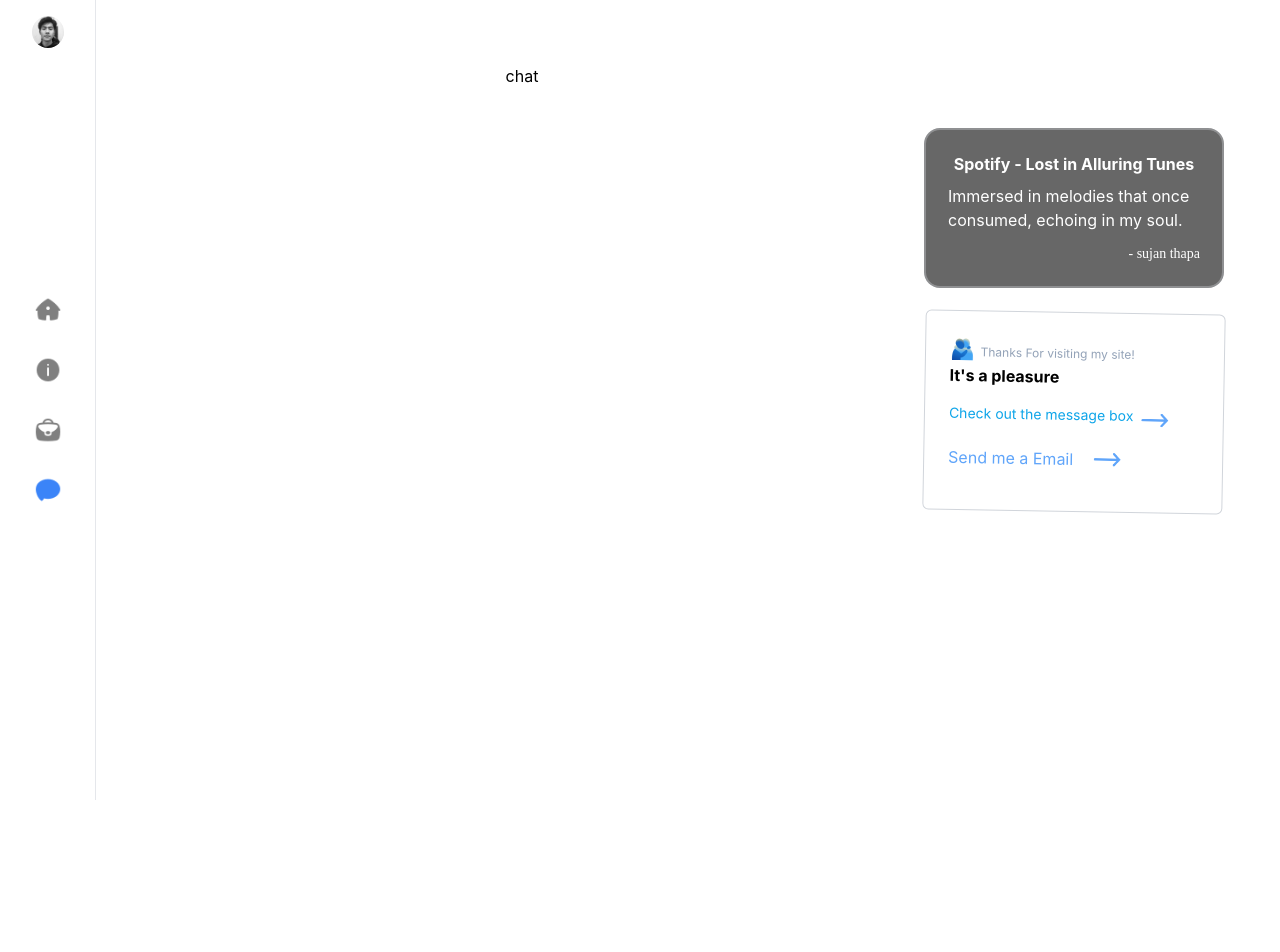
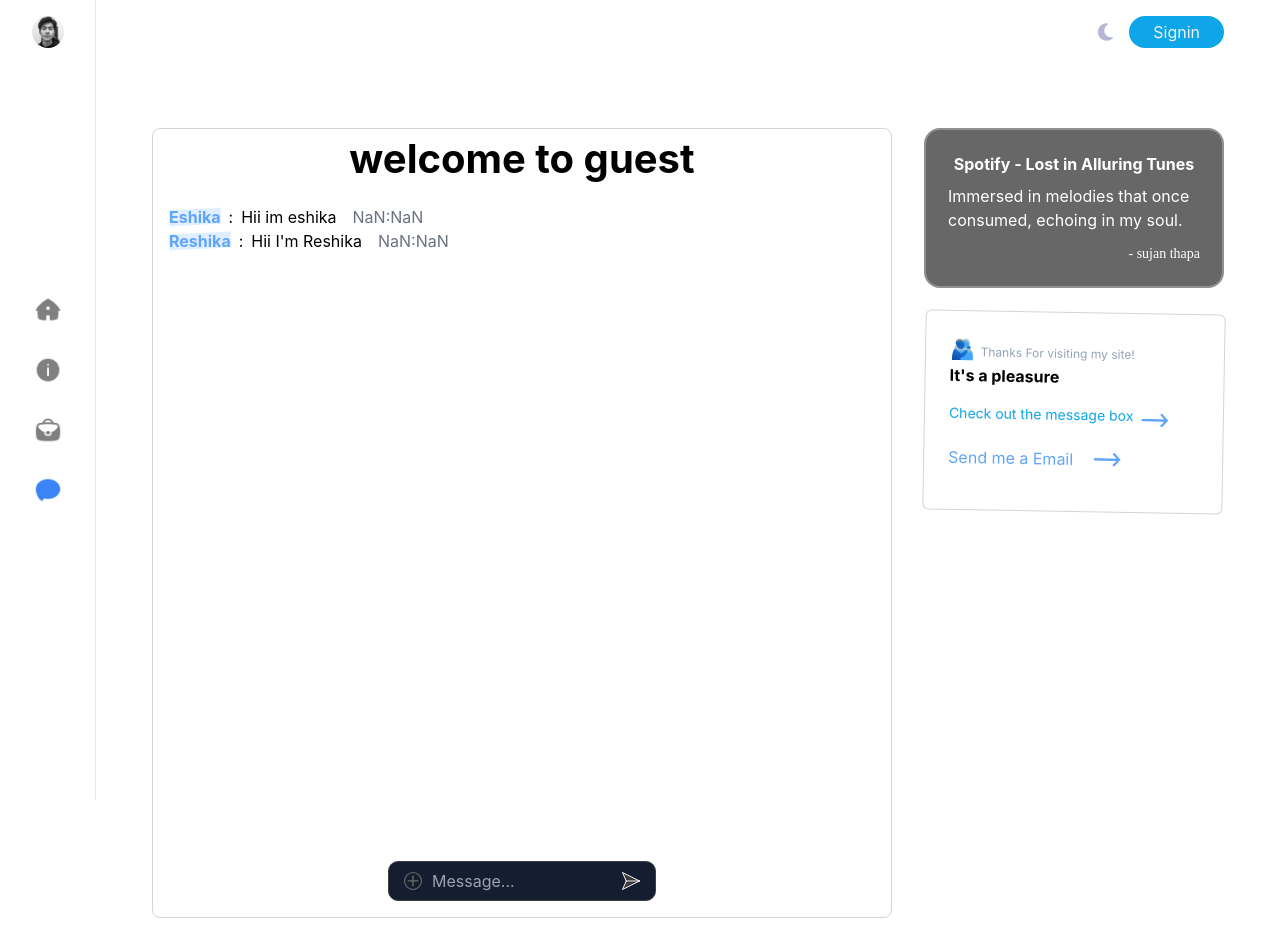
Before and after one commit to sujanthapa01/Sujan-Thapa-V2, a React (Vite) app: page /Chat in a window 1280 px wide. Shown: the top 952 px of the page. Before the commit the page ends 800 px from the top, so only its background shows below. Built offline with nearby package versions, Linux system fonts and the light colour scheme; grey boxes are pictures that could not be loaded.

Commit message:
working on chat

```diff
--- a/src/components/projectComp.jsx
+++ b/src/components/projectComp.jsx
@@ -14,7 +14,7 @@ const ProjectComp = ({ maxProjects }) => {
           setRepos(JSON.parse(cachedData));
           setLoading(false);
         } else {
-          const response = await fetch('https://api.github.com/users/sujanthap01/repos');
+          const response = await fetch('https://api.github.com/users/sujanthapa01/repos');
           if (!response.ok) {
             throw new Error('Failed to fetch data');
           }
--- a/src/index.css
+++ b/src/index.css
@@ -232,3 +232,117 @@ span.span:hover + img#arrow {
   background-color: var(--bg-body);
   color:var(--text-body) ;
 }
+
+.chat-bg{
+  background-color: rgba(255, 255, 255, 0.068);
+}
+
+/* chat-input */
+.messageBox {
+  width: fit-content;
+  height: 40px;
+  display: flex;
+  align-items: center;
+  justify-content: center;
+  background-color: #151e30;
+  padding: 0 15px;
+  border-radius: 10px;
+  border: 1px solid rgb(63, 63, 63);
+}
+.messageBox:focus-within {
+  border: 1px solid rgb(110, 110, 110);
+}
+.fileUploadWrapper {
+  width: fit-content;
+  height: 100%;
+  display: flex;
+  align-items: center;
+  justify-content: center;
+  font-family: Arial, Helvetica, sans-serif;
+}
+
+#file {
+  display: none;
+}
+.fileUploadWrapper label {
+  cursor: pointer;
+  width: fit-content;
+  height: fit-content;
+  display: flex;
+  align-items: center;
+  justify-content: center;
+  position: relative;
+}
+.fileUploadWrapper label svg {
+  height: 18px;
+}
+.fileUploadWrapper label svg path {
+  transition: all 0.3s;
+}
+.fileUploadWrapper label svg circle {
+  transition: all 0.3s;
+}
+.fileUploadWrapper label:hover svg path {
+  stroke: #fff;
+}
+.fileUploadWrapper label:hover svg circle {
+  stroke: #fff;
+  fill: #3c3c3c;
+}
+.fileUploadWrapper label:hover .tooltip {
+  display: block;
+  opacity: 1;
+}
+.tooltip {
+  position: absolute;
+  top: -40px;
+  display: none;
+  opacity: 0;
+  color: white;
+  font-size: 10px;
+  text-wrap: nowrap;
+  background-color: #000;
+  padding: 6px 10px;
+  border: 1px solid #3c3c3c;
+  border-radius: 5px;
+  box-shadow: 0px 5px 10px rgba(0, 0, 0, 0.596);
+  transition: all 0.3s;
+}
+#messageInput {
+  width: 200px;
+  height: 100%;
+  background-color: transparent;
+  outline: none;
+  border: none;
+  padding-left: 10px;
+  color: white;
+}
+#messageInput:focus ~ #sendButton svg path,
+#messageInput:valid ~ #sendButton svg path {
+  fill: #3c3c3c;
+  stroke: white;
+}
+
+#sendButton {
+  width: fit-content;
+  height: 100%;
+  background-color: transparent;
+  outline: none;
+  border: none;
+  display: flex;
+  align-items: center;
+  justify-content: center;
+  cursor: pointer;
+  transition: all 0.3s;
+}
+#sendButton svg {
+  height: 18px;
+  transition: all 0.3s;
+}
+#sendButton svg path {
+  transition: all 0.3s;
+}
+#sendButton:hover svg path {
+  fill: #3c3c3c;
+  stroke: white;
+}
--- a/src/pages/Aboutme.jsx
+++ b/src/pages/Aboutme.jsx
@@ -1,10 +1,14 @@
 import React from 'react';
 import Cards from '../components/cards';
 import bioimg from "../assets/bioimg.png";
+import Header from '../components/Header';
 
 function Aboutme() {
   return (
-    <div className='grow md:flex space-y-8 md:space-y-0 md:space-x-8 pt-12 md:pt-16 pb-16 md:pb-20'>
+
+    <>
+    <Header  />
+     <div className='grow md:flex space-y-8 md:space-y-0 md:space-x-8 pt-12 md:pt-16 pb-16 md:pb-20'>
       <div className='grow'>
         <div className='min-w-[200px] md:min-w-0'>
           <section>
@@ -42,11 +46,12 @@ function Aboutme() {
         </div>
       </div>
       <aside className='md:w-[260px] lg:w-[300px] shrink-0'>
-        <div className="xl:fixed lg:fixed md:fixed static top-[8rem] md:w-[262px] lg:w-[300px] space-y-6">
+        <div className=" md:w-[262px] lg:w-[300px] space-y-6">
           <Cards />
         </div>
       </aside>
     </div>
+    </>
   );
 }
 
--- a/src/pages/Projects.jsx
+++ b/src/pages/Projects.jsx
@@ -7,7 +7,7 @@ import ProjectComp from "../components/projectComp";
 function Projects() {
   return (
     <>
-      {/* <Header /> */}
+      <Header/>
       <div className="grow md:flex space-y-8 md:space-y-0 md:space-x-8 pt-12 md:pt-16 pb-16 md:pb-20">
         <div className="grow">
           <div className="max-w-[700]">
@@ -23,7 +23,7 @@ function Projects() {
           </div>
         </div>
         <aside className="md:w-[260px] lg:w-[300px] shrink-0">
-          <div className="xl:fixed lg:fixed md:fixed static top-[8rem] md:w-[262px] lg:w-[300px] space-y-6">
+          <div className=" md:w-[262px] lg:w-[300px] space-y-6">
             <Cards />
           </div>
         </aside>
--- a/src/pages/chat.jsx
+++ b/src/pages/chat.jsx
@@ -1,22 +1,112 @@
 import Dashboard from "./Dashboard";
 import Cards from "../components/cards";
+import Header from "../components/Header";
+import { useState } from "react";
+
 function chat() {
+  const [message, setMessage] = useState([
+    { username: "Eshika", message: "Hii im eshika" },
+    { username: "Reshika", message: "Hii I'm Reshika" }
+  ]);
+  const [newMessage, setNewmessage] = useState("");
+
+  function handleMessage() {
+    if (newMessage.trim() === '') return;
+    setMessage([...message,
+    { username: "you", message: "Hii its sujan", timestamp: new Date(), }
+    ])
+    setNewmessage("");
+  }
+
+  function formatTimestamp(timestamp) {
+    const date = new Date(timestamp);
+    return `${date.getHours()}:${date.getMinutes()}`;
+  }
+  const handleKeyDown = (e) => {
+    if (e.key === 'Enter') {
+      handleSendMessage();
+      console.log("Enter key pressed");
+    }
+  };
+
   return (
+    <>
+      <Header />
       <div className='grow md:flex space-y-8 md:space-y-0 md:space-x-8 pt-12 md:pt-16 pb-16 md:pb-20'>
         <div className='grow'>
           <div className='min-w-[200px] md:min-w-0'>
-        <section>
-         <div className="flex justify-center items-center h-full"> chat</div>
+            <section className="pl-4 pr-4 rounded-lg border-[1px] border-gray-300  dark:border-slate-800 dark:bg-gradient-to-t dark:from-slate-800 dark:to-slate-800/30">
+              <h3 className="font-bold text-[2rem]  md:text-[2.5rem] lg:text-[2.5rem] xl:text-[2.5rem] mb-4 text-center ">welcome to guest</h3>
+              <div>
+                <div className="chat-bg h-[40rem]  ">
+                  {message.map((msg, index) => (
+                    <div key={index} className="flex gap-2  dark:text-white">
+                      <h3 className="font-bold text-blue-400 inline-flex relative duration-200 cursor-pointer before:absolute before:inset-0 before:bg-blue-300 before:opacity-30 before:-z-10  hover:before:-rotate-0  before:-rotate-3 before:translate-y-1/4 before:h-4 dark:before:bg-blue-400" >{msg.username} </h3> :<span> {msg.message}</span> <span>  <span className="text-gray-500 ml-2 text-end">{formatTimestamp(msg.timestamp)}</span></span>
+                    </div>
+                  ))}
+                </div>
+                <div className="flex justify-center w-full mt-4 mb-4">
+                  <div className="messageBox ">
+                    <div className="fileUploadWrapper">
+                      <label for="file">
+                        <svg xmlns="http://www.w3.org/2000/svg" fill="none" viewBox="0 0 337 337">
+                          <circle
+                            stroke-width="20"
+                            stroke="#6c6c6c"
+                            fill="none"
+                            r="158.5"
+                            cy="168.5"
+                            cx="168.5"
+                          ></circle>
+                          <path
+                            stroke-linecap="round"
+                            stroke-width="25"
+                            stroke="#6c6c6c"
+                            d="M167.759 79V259"
+                          ></path>
+                          <path
+                            stroke-linecap="round"
+                            stroke-width="25"
+                            stroke="#6c6c6c"
+                            d="M79 167.138H259"
+                          ></path>
+                        </svg>
+                        <span className="tooltip">Add an image</span>
+                      </label>
+                      <input type="file" id="file" name="file" />
+                    </div>
+                    <input required="" placeholder="Message..." type="text" id="messageInput" value={newMessage} onChange={(e) => setNewmessage(e.target.value)} />
+                    <button id="sendButton" onClick={() => handleMessage()} onKeyDown={handleKeyDown} >
+                      <svg xmlns="http://www.w3.org/2000/svg" fill="none" viewBox="0 0 664 663">
+                        <path
+                          fill="none"
+                          d="M646.293 331.888L17.7538 17.6187L155.245 331.888M646.293 331.888L17.753 646.157L155.245 331.888M646.293 331.888L318.735 330.228L155.245 331.888"
+                        ></path>
+                        <path
+                          stroke-linejoin="round"
+                          stroke-linecap="round"
+                          stroke-width="33.67"
+                          stroke="#6c6c6c"
+                          d="M646.293 331.888L17.7538 17.6187L155.245 331.888M646.293 331.888L17.753 646.157L155.245 331.888M646.293 331.888L318.735 330.228L155.245 331.888"
+                        ></path>
+                      </svg>
+                    </button>
+                  </div>
+
+                </div>
+              </div>
             </section>
           </div>
         </div>
         <aside className='md:w-[260px] lg:w-[300px] shrink-0'>
-      <div className="xl:fixed lg:fixed md:fixed static top-[8rem] md:w-[262px] lg:w-[300px] space-y-6">
+          <div className="md:w-[262px] lg:w-[300px] space-y-6">
             <Cards />
           </div>
         </aside>
       </div>
+    </>
   )
 }
 
+
 export default chat
```
Also changed, not shown: note.txt (added), 1 other file (tests, documents, lock files or other folders). Lines whose indentation alone changed are shown as unchanged.
